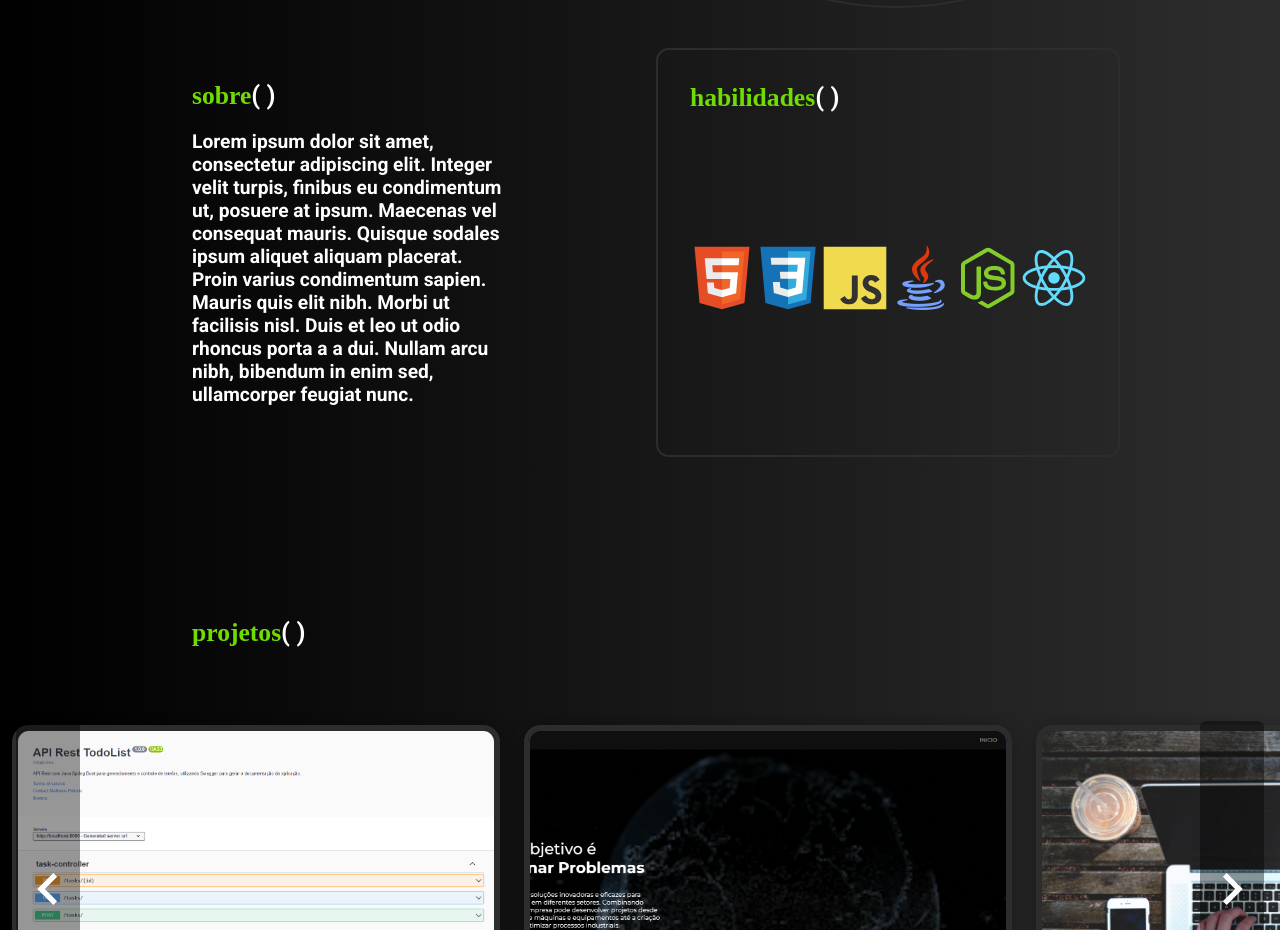
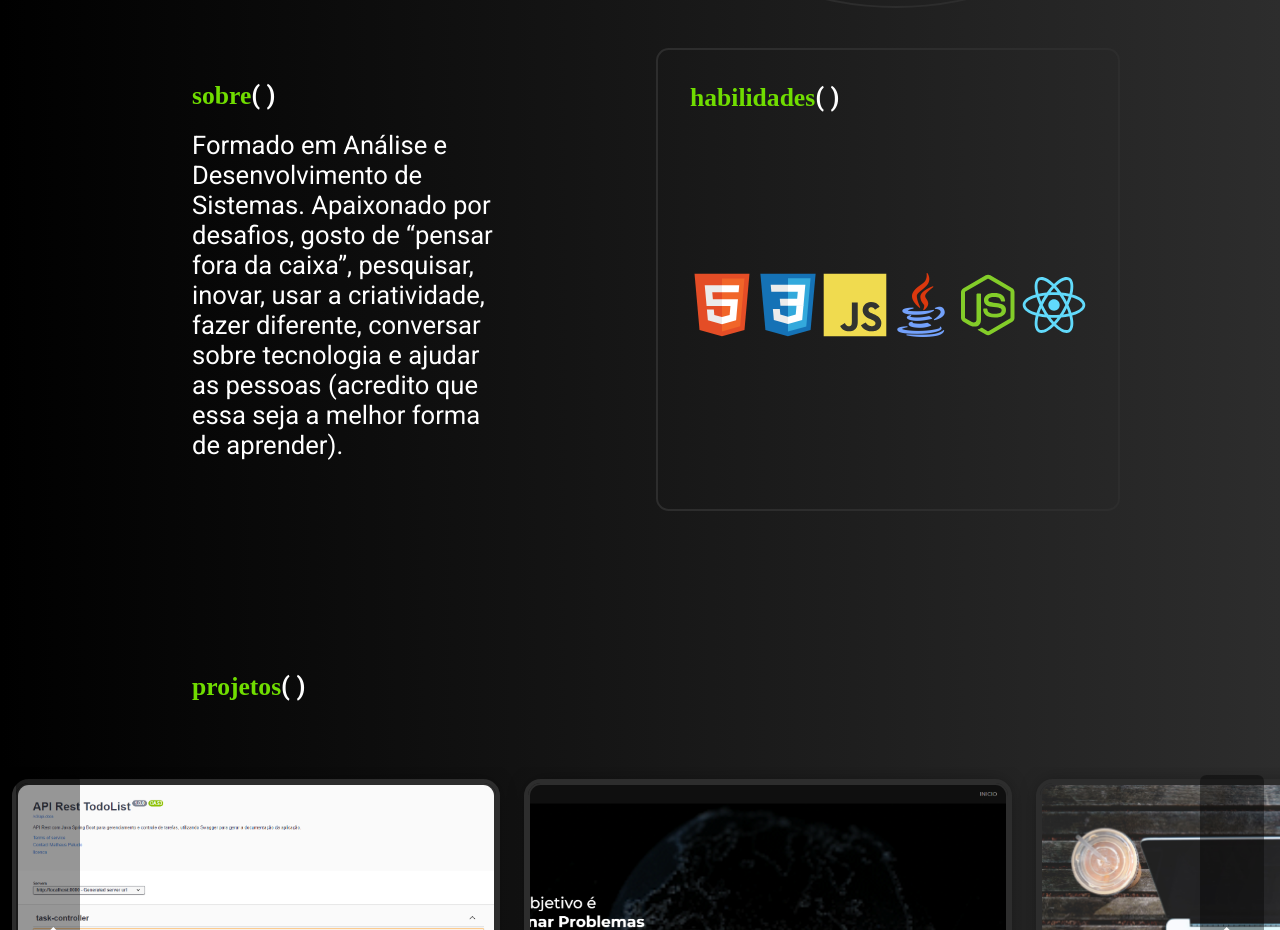
Before and after one commit to mtspelucio/pelucioDev, a React (Create React App) app: page / in a window 1280 px wide. Shown: the part 800-1730 px from the top of the page. Built offline with nearby package versions, Linux system fonts and the light colour scheme; a web font is replaced by a local one.

Commit message:
update about me

```diff
--- a/src/views/Home/Top/index.js
+++ b/src/views/Home/Top/index.js
@@ -29,7 +29,12 @@ export default function Top() {
             <div className='aboutText'>
                 <p><span>sobre</span>( )</p>
                 <p>
-                    Lorem ipsum dolor sit amet, consectetur adipiscing elit. Integer velit turpis, finibus eu condimentum ut, posuere at ipsum. Maecenas vel consequat mauris. Quisque sodales ipsum aliquet aliquam placerat. Proin varius condimentum sapien. Mauris quis elit nibh. Morbi ut facilisis nisl. Duis et leo ut odio rhoncus porta a a dui. Nullam arcu nibh, bibendum in enim sed, ullamcorper feugiat nunc.
+                    Formado em Análise e Desenvolvimento de
+                    Sistemas. Apaixonado por desafios, gosto de “pensar
+                    fora da caixa”, pesquisar, inovar, usar a criatividade,
+                    fazer diferente, conversar sobre tecnologia e ajudar
+                    as pessoas (acredito que essa seja a melhor forma
+                    de aprender).
                 </p>
             </div>
             <div className='skills flex'>
--- a/src/views/Home/Top/styles.js
+++ b/src/views/Home/Top/styles.js
@@ -108,7 +108,8 @@ export const Container = styled.div`
             }
 
             p{
-                font-size: 1.2rem;
+                font-size: 1.6rem;
+                font-weight: 400;
                 max-width: 80%;
             }
 
```
